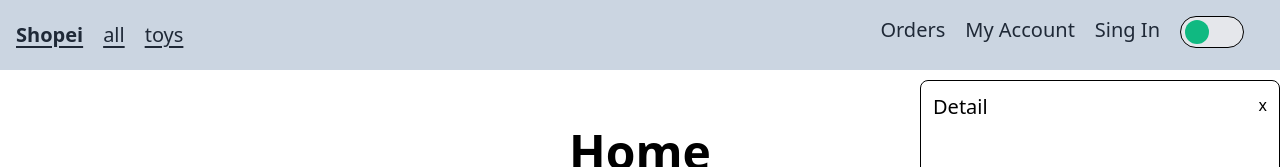
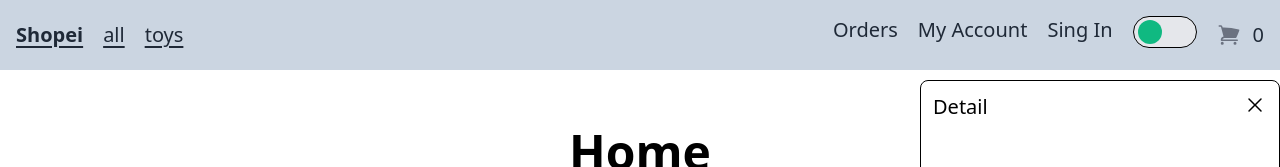
Before and after one commit to Nicolaserd/vite-tailwind, a React (Vite) app in the folder ecomerce-vite/: page / in a window 1280 px wide. Shown: the top 167 px of the page. Built offline with nearby package versions, Linux system fonts and the light colour scheme; no server answers.

Commit message:
add: contador productos

```diff
--- a/ecomerce-vite/src/components/Navbar/index.jsx
+++ b/ecomerce-vite/src/components/Navbar/index.jsx
@@ -1,9 +1,11 @@
 import { NavLink } from "react-router-dom"
 import Toggle from "./Buttons"
-import { useEffect, useState } from "react"
+import { useContext, useEffect, useState } from "react"
 import{ShoppingCartIcon} from '@heroicons/react/24/solid'
+import { ShopingCartContext } from "../../context"
 
 const Navbar = ()=>{
+    const context = useContext(ShopingCartContext)
     const[isToggled,setIsToggled]=useState(false)
     const toggled = () => {
         setIsToggled(prev => !prev);
@@ -86,8 +88,9 @@ const Navbar = ()=>{
 
 
             </li>
-            <li>
-              <ShoppingCartIcon/>
+            <li className="flex items-center gap-3 justify-center">
+              <ShoppingCartIcon className="w-6 h-6 self-center justify-self-center text-gray-500 cursor-pointer dark:text-white"/>
+              {context.count}
 
             </li>
 
--- a/ecomerce-vite/src/components/ProductDetail/index.jsx
+++ b/ecomerce-vite/src/components/ProductDetail/index.jsx
@@ -1,10 +1,11 @@
 import "./styles.css"
+import{XMarkIcon} from '@heroicons/react/24/solid'
 const ProductDetail = ()=>{
     return(
         <aside className="product-detail flex felx-col fixed bg-white right-0 border border-black rounded-lg dark:bg-gray-700 dark:border-white">
             <div className="flex justify-between items-start w-full p-3">
-                <h2 className=" font-medium text-xl"> Detail</h2>
-                <div>x</div>
+                <h2 className=" font-medium text-xl text-black dark:text-white"> Detail</h2>
+                <XMarkIcon className="w-6 h-6 text-black cursor-pointer dark:text-white"/>
 
             </div>
 
--- a/ecomerce-vite/src/components/card/index.jsx
+++ b/ecomerce-vite/src/components/card/index.jsx
@@ -1,3 +1,7 @@
+import { useContext } from "react"
+import { ShopingCartContext, ShopingCartProvider } from "../../context"
+
+
 const Card = ({data})=>{
 
     const parsed= ()=>{
@@ -22,13 +26,15 @@ const Card = ({data})=>{
         return null;
     }
 
-
+   const {count,setCount} = useContext(ShopingCartContext)
    return(
         <div className="bg-transparent cursor-pointer w-56 h-60">
             <figure className="relative mb-4 w-full h-4/5">
-                <span className="absolute bottom-1 left-1  rounded-lg text-black text-lg font-semibold dark:text-white ">{data?.category?.name} </span>
+                <span className="absolute bottom-1 left-1  rounded-2xl bg-white/60 text-black text-sm p-2 font-semibold dark:text-white dark:bg-black/60">{data?.category?.name} </span>
                 <img className="w-full h-full object-cover rounded-lg" src={parsed()} alt={data?.title} />
-                <div className="absolute top-1 right-1 flex justify-center items-center bg-white w-6 h-6 rounded-full dark:bg-gray-900 dark:text-white">
+                <div className="absolute top-1 right-1 flex justify-center items-center bg-white w-6 h-6 rounded-full dark:bg-gray-900 dark:text-white"
+                    onClick={() => setCount(count + 1)}
+                >
                     +
                 </div>
             </figure>
--- a/ecomerce-vite/src/context/index.jsx
+++ b/ecomerce-vite/src/context/index.jsx
@@ -1,11 +1,19 @@
-import {  createContext } from "react";
+import {  createContext, useState } from "react";
 
-const ShopingCarContext = createContext()
+export const ShopingCartContext = createContext()
 
-export const ShopingCarProvider = ({children}) =>{
+export const ShopingCartProvider = ({children}) =>{
+    const [count,setCount]=useState(0)
     return(
-        <ShopingCarContext.Provider>
+        <ShopingCartContext.Provider value={
+            {
+                count,
+                setCount
+
+            }
+
+        }>
             {children}
-        </ShopingCarContext.Provider>
+        </ShopingCartContext.Provider>
     )
 }
--- a/ecomerce-vite/src/views/App/Index.jsx
+++ b/ecomerce-vite/src/views/App/Index.jsx
@@ -5,7 +5,7 @@ import MyOrder from "../MyOrder/Index"
 import NotFound from "../NotFound/Index"
 import SingIn from "../SingIn/Index"
 import Navbar from "../../components/Navbar/index.jsx"
-import { ShopingCarProvider } from "../../context/index.jsx"
+import { ShopingCartProvider } from "../../context/index.jsx"
 
 const AppRoutes = ()=>{
   let routes = useRoutes(
@@ -38,12 +38,12 @@ const AppRoutes = ()=>{
 function App() {
 
   return (
-    <ShopingCarProvider>
+    <ShopingCartProvider>
       <BrowserRouter >
         <Navbar/>
         <AppRoutes/>
       </BrowserRouter>
-    </ShopingCarProvider>
+    </ShopingCartProvider>
   )
 
 }
```
